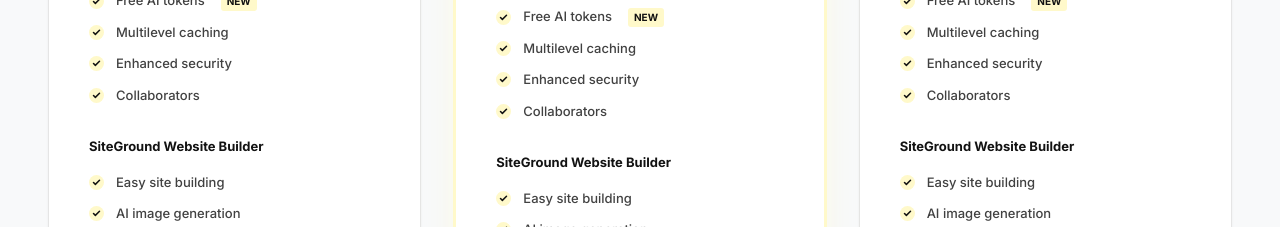
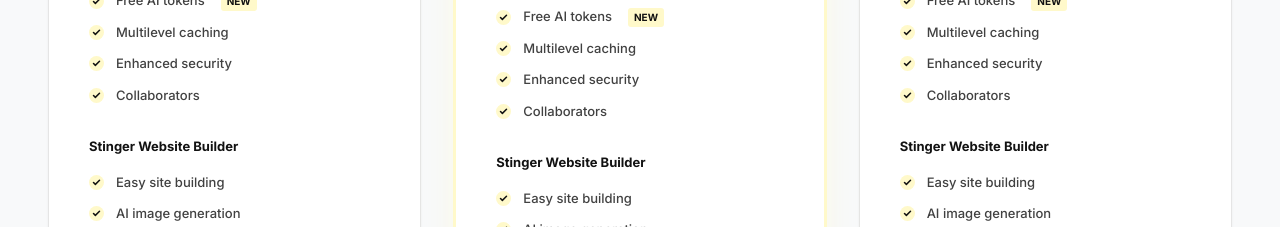
Before and after one commit to dutaalamin/stinger, a React (Vite) app: page /web-hosting in a window 1280 px wide. Shown: the part 1780-2007 px from the top of the page. Built offline with nearby package versions, Linux system fonts and the light colour scheme.

Commit message:
Rename SiteGround Website Builder to Stinger Website Builder

```diff
--- a/src/pages/WebHosting.jsx
+++ b/src/pages/WebHosting.jsx
@@ -226,7 +226,7 @@
                 ))}
               </ul>
 
-              <div className="text-[13px] font-bold text-[#121212] mb-4 mt-2">SiteGround Website Builder</div>
+              <div className="text-[13px] font-bold text-[#121212] mb-4 mt-2">Stinger Website Builder</div>
               <ul className="flex flex-col gap-3 mb-6">
                 {['Easy site building', 'AI image generation', 'AI text generation', 'Professional templates', 'Free image gallery', 'Built-in SEO'].map((feature, i) => (
                   <li key={`builder-${i}`} className="flex items-start gap-3 text-[13px] text-[#121212]/80 font-medium">
@@ -309,7 +309,7 @@
                   ))}
                 </ul>
 
-                <div className="text-[13px] font-bold text-[#121212] mb-4 mt-2">SiteGround Website Builder</div>
+                <div className="text-[13px] font-bold text-[#121212] mb-4 mt-2">Stinger Website Builder</div>
                 <ul className="flex flex-col gap-3 mb-6">
                   {['Easy site building', 'AI image generation', 'AI text generation', 'Professional templates', 'Free image gallery', 'Built-in SEO'].map((feature, i) => (
                     <li key={`builder-${i}`} className="flex items-start gap-3 text-[13px] text-[#121212]/80 font-medium">
@@ -399,7 +399,7 @@
                 ))}
               </ul>
 
-              <div className="text-[13px] font-bold text-[#121212] mb-4 mt-2">SiteGround Website Builder</div>
+              <div className="text-[13px] font-bold text-[#121212] mb-4 mt-2">Stinger Website Builder</div>
               <ul className="flex flex-col gap-3 mb-6">
                 {['Easy site building', 'AI image generation', 'AI text generation', 'Professional templates', 'Free image gallery', 'Built-in SEO'].map((feature, i) => (
                   <li key={`builder-${i}`} className="flex items-start gap-3 text-[13px] text-[#121212]/80 font-medium">
```
